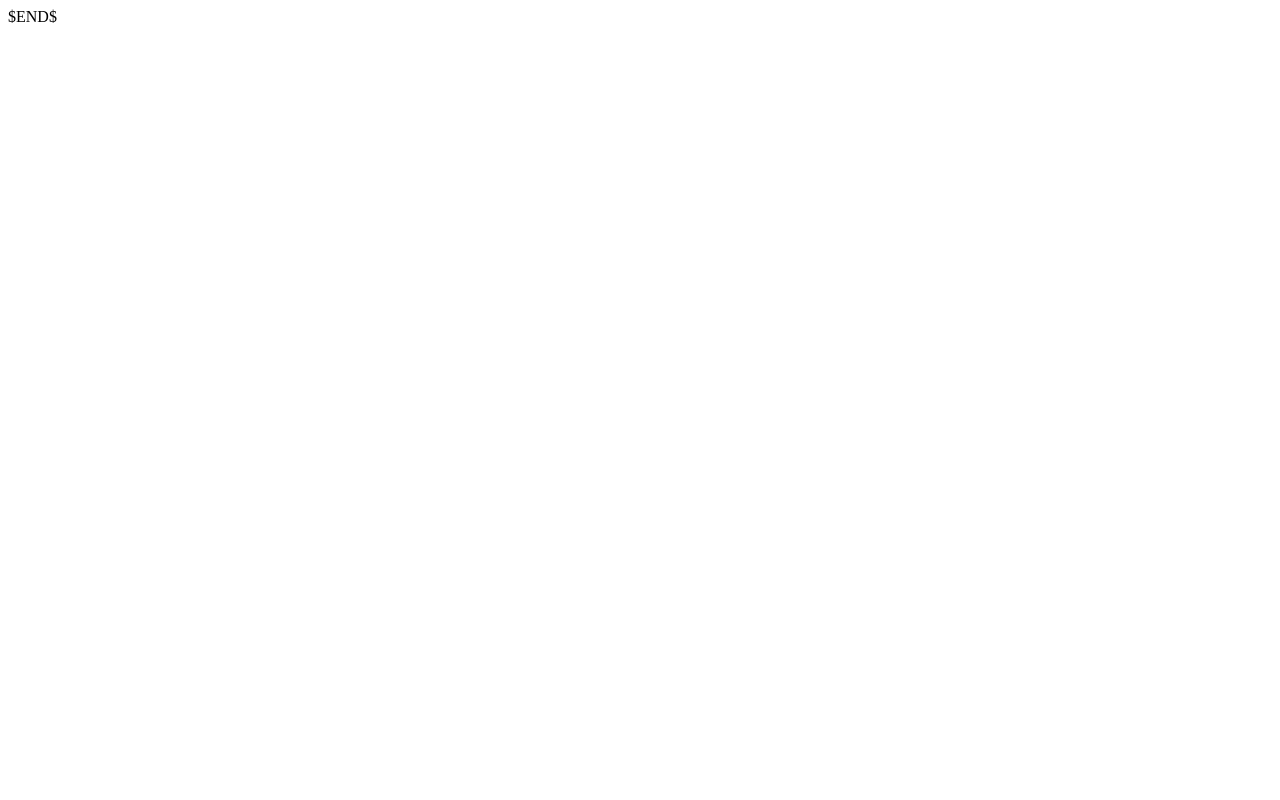
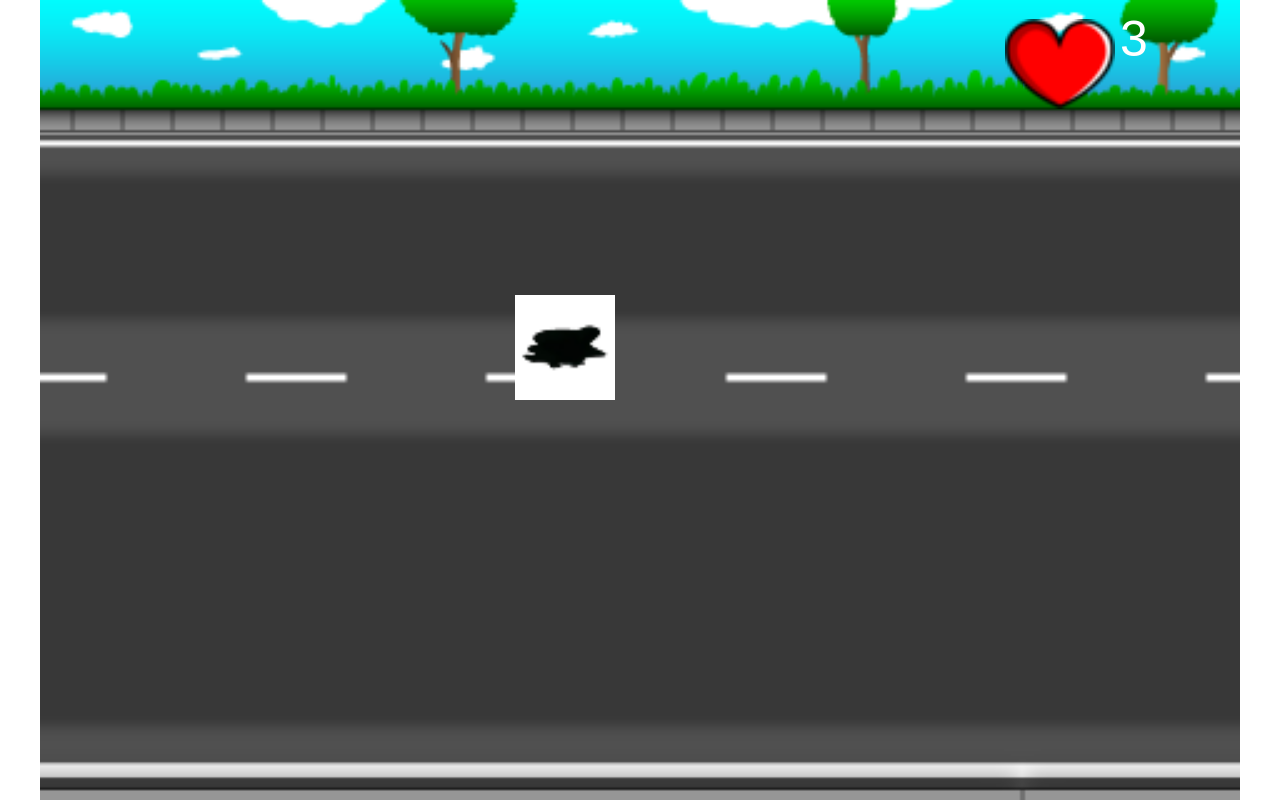
Before and after one commit to enriquead/JuegoCoches, a plain HTML site: page index.html in a window 1280 px wide. Drawn offline with Linux system fonts and the light colour scheme.

Commit message:
Mapa serializado, Niveles, meta y charcos de aceite

```diff
--- a/Main.js
+++ b/Main.js
@@ -0,0 +1,36 @@
+// Canvas y contexto del Canvas
+var canvas = document.getElementById("canvas");
+var contexto = canvas.getContext("2d");
+var escaladoMinimo = 1;
+
+// Capas
+var gameLayer;
+// Controles
+var controles = {};
+
+// Inicio capas y bucle del juego
+function iniciarJuego() {
+    gameLayer = new GameLayer();
+    setInterval(loop, 1000 / 30);
+}
+
+function loop(){
+    gameLayer.actualizar();
+    gameLayer.procesarControles();
+    gameLayer.dibujar();
+}
+// Cambio de escalado
+window.addEventListener('load', resize, false);
+
+function resize() {
+    console.log("Resize")
+    var escaladoAncho = parseFloat(window.innerWidth / canvas.width);
+    var escaladoAlto = parseFloat(window.innerHeight / canvas.height);
+
+    escaladoMinimo = Math.min(escaladoAncho, escaladoAlto);
+
+    canvas.width = canvas.width*escaladoMinimo;
+    canvas.height = canvas.height*escaladoMinimo;
+
+    contexto.scale(escaladoMinimo,escaladoMinimo);
+}
--- a/index.html
+++ b/index.html
@@ -1,10 +1,38 @@
 <!DOCTYPE html>
-<html lang="en">
+<html>
 <head>
-    <meta charset="UTF-8">
-    <title>$Title$</title>
+    <meta charset="utf-8" />
+    <meta http-equiv="Cache-Control" content="no-cache, no-store, must-revalidate" />
+    <meta http-equiv="Pragma" content="no-cache" />
+    <meta http-equiv="Expires" content="0" />
+
+    <title>Juego de Coches</title>
+    <style>
+        * { padding: 0; margin: 0; }
+        canvas {
+            background: #eee;
+            display: block;
+            margin: 0 auto;
+        }
+    </style>
 </head>
 <body>
-$END$
+
+<canvas id="canvas" width="480" height="320"></canvas>
+<script src="src/Globales.js"></script>
+<script src="src/layers/Layer.js"></script>
+    <script src="src/layers/GameLayer.js"></script>
+<script src = "src/GestorAudio.js"></script>
+<script src="src/modelos/Texto.js"></script>
+<script src="src/modelos/Modelo.js"></script>
+    <script src= "src/modelos/Jugador.js"></script>
+    <script src= "src/modelos/EnemigoRectilineo.js"></script>
+    <script src="src/modelos/Fondo.js"></script>
+    <script src="src/modelos/ElementoEstatico.js"></script>
+<script src="src/EventosTeclado.js"></script>
+<script src="src/Res.js"></script>
+<script src="src/graficos/Animacion.js"></script>
+<script src="Main.js"></script>
+
 </body>
 </html>
--- a/src/EventosTeclado.js
+++ b/src/EventosTeclado.js
@@ -0,0 +1,36 @@
+var teclas = [];
+
+window.addEventListener('keydown', onKeyDown, false);
+window.addEventListener('keyup', onKeyUp, false);
+
+function onKeyDown( event) {
+    // agregar la tecla pulsada si no estaba
+    var posicion = teclas.indexOf(event.keyCode);
+    if ( posicion == -1 ) {
+        teclas.push(event.keyCode);
+        switch (event.keyCode) {
+            case 38:
+                controles.moverY = 1;
+                break;
+            case 40:
+                controles.moverY = -1
+                break;
+        }
+    }
+
+
+}
+
+function onKeyUp( event) {
+    // sacar la tecla pulsada
+    var posicion = teclas.indexOf(event.keyCode);
+    teclas.splice( posicion, 1);
+    switch (event.keyCode) {
+        case 38:
+            controles.moverY = 0;
+            break;
+        case 40:
+            controles.moverY = 0;
+            break;
+    }
+}
--- a/src/GestorAudio.js
+++ b/src/GestorAudio.js
@@ -0,0 +1,18 @@
+var musicaAmbiente = new Audio("res/level1.mp3");
+musicaAmbiente.loop = true;
+
+var efectos = {
+    explosion : "res/explosion.mp3"}
+
+function reproducirMusica() {
+   // musicaAmbiente.play();
+}
+
+function pararMusica() {
+    musicaAmbiente.stop();
+}
+
+function reproducirEfecto( srcEfecto ) {
+    var efecto = new Audio( srcEfecto );
+    efecto.play();
+}
--- /dev/null
+++ b/src/Globales.js
@@ -0,0 +1,2 @@
+var nivelActual = 0;
+var nivelMaximo = 2;
--- a/src/Res.js
+++ b/src/Res.js
@@ -0,0 +1,33 @@
+var cache = [];
+// Lista re recursos a precargar
+var imagenes = {
+    deportivo : "res/deportivo_1.png",
+    crash_deportivo : "res/animacion_deportivo_crash.png",
+    golpe_deportivo: "res/animacion_deportivo_golpe.png",
+    animacion_deportivo : "res/animacion_deportivo.png",
+    fondo1 : "res/escenario_1.png",
+    fondo2 : "res/escenario_2.png",
+    fondo3 : "res/escenario_3.png",
+    meta : "res/meta.png",
+    enemigo_rectilineo: "res/cani_1.png",
+    animacion_enemigo_rectilineo : "res/animacion_cani.png",
+    animacion_crash_enemigo_rectilineo: "res/animacion_cani_crash.png",
+    corazon: "res/corazon.png",
+    aceite: "res/oil_puddle.png"
+};
+
+var rutasImagenes = Object.values(imagenes);
+cargarImagenes(0);
+
+function cargarImagenes(indice){
+        cache[rutasImagenes[indice]] = new Image();
+        cache[rutasImagenes[indice]].src = rutasImagenes[indice];
+        cache[rutasImagenes[indice]].onload = function(){
+            if ( indice < rutasImagenes.length-1 ){
+                indice++;
+                cargarImagenes(indice);
+            } else {
+                iniciarJuego();
+            }
+        }
+}
--- a/src/graficos/Animacion.js
+++ b/src/graficos/Animacion.js
@@ -0,0 +1,54 @@
+class Animacion {
+
+    constructor(imagenSrc, modeloAncho, modeloAlto, velocidadRefresco, framesTotales) {
+        this.imagen = new Image();
+        this.imagen.src = imagenSrc;
+
+        this.modeloAncho = modeloAncho;
+        this.modeloAlto = modeloAlto;
+        this.velocidadRefresco = velocidadRefresco;
+        this.framesTotales = framesTotales;
+
+        this.frameActual = 0;
+        this.frameAncho = this.imagen.width / this.framesTotales;
+        this.frameAlto = this.imagen.height;
+
+        this.rectanguloDibujo = {};
+        this.rectanguloDibujo.x = 0;
+        this.rectanguloDibujo.y = 0;
+        this.rectanguloDibujo.ancho = this.frameAncho;
+        this.rectanguloDibujo.alto = this.frameAlto;
+
+        this.ultimaActualizacion = 0;
+    }
+
+    actualizar (){
+        this.ultimaActualizacion++;
+        if (this.ultimaActualizacion > this.velocidadRefresco) {
+            this.ultimaActualizacion = 0;
+            // actualizar el frame
+            this.frameActual++;
+            // Si llega al último frame evuelve al primero
+            if (this.frameActual >= this.framesTotales) {
+                // reiniciar, es infinita
+                this.frameActual = 0;
+            }
+        }
+        // actualizar el rectangulo (siguiente frame)
+        this.rectanguloDibujo.x = this.frameActual * this.frameAncho;
+    }
+
+    dibujar (x, y){
+        contexto.drawImage(
+            this.imagen,
+            this.rectanguloDibujo.x,
+            this.rectanguloDibujo.y,
+            this.rectanguloDibujo.ancho,
+            this.rectanguloDibujo.alto,
+            x - this.modeloAncho/2 ,
+            y - this.modeloAlto/2,
+            this.modeloAncho,
+            this.modeloAlto);
+    }
+
+}
--- a/src/layers/GameLayer.js
+++ b/src/layers/GameLayer.js
@@ -0,0 +1,129 @@
+class GameLayer extends Layer {
+
+    constructor() {
+        super();
+        this.iniciar();
+    }
+
+    iniciar() {
+        reproducirMusica();
+        this.fondoVidas = new Fondo(imagenes.corazon,480*0.85,320*0.08);
+
+        this.enemigos = [];
+        this.oilPuddles = [];
+
+        this.fondo = new Fondo(imagenes.fondo1,480*0.5,320*0.5);
+        this.cargarMapa("res/"+nivelActual+".txt");
+        this.vidas = new Texto(this.jugador.vidas,480*0.9,320*0.07 );
+    }
+
+    actualizar (){
+
+        if (this.meta.colisiona(this.jugador)) {
+            nivelActual++;
+            if (nivelActual > nivelMaximo) {
+                nivelActual = 0;
+            }
+            this.iniciar();
+        }
+
+        this.fondo.vx = -7;
+        this.fondo.actualizar();
+        this.jugador.actualizar();
+        for (var i=0; i < this.enemigos.length; i++){
+            this.enemigos[i].actualizar();
+        }
+        // Colisiones
+        for (var i=0; i < this.enemigos.length; i++){
+            if ( this.jugador.colisiona(this.enemigos[i])){
+                reproducirEfecto(efectos.explosion);
+                this.iniciar();
+            }
+        }
+
+
+    }
+    calcularScroll(){
+        this.scrollX = this.jugador.x -200;
+    }
+    dibujar (){
+
+        this.calcularScroll();
+        this.fondo.dibujar();
+        this.meta.dibujar(this.scrollX);
+        for (var i=0; i < this.oilPuddles.length; i++){
+            this.oilPuddles[i].dibujar(this.scrollX);
+        }
+        this.jugador.dibujar(this.scrollX);
+        for (var i=0; i < this.enemigos.length; i++){
+            this.enemigos[i].dibujar(this.scrollX);
+        }
+        this.fondoVidas.dibujar();
+        this.vidas.dibujar();
+
+    }
+
+    procesarControles() {
+        // Eje Y
+        if ( controles.moverY > 0 ){
+            this.jugador.moverY(-1);
+
+        } else if ( controles.moverY < 0 ){
+            this.jugador.moverY(1);
+
+        } else {
+            this.jugador.moverY(0);
+        }
+
+    }
+
+    cargarMapa(ruta){
+        var fichero = new XMLHttpRequest();
+        fichero.open("GET", ruta, false);
+
+        fichero.onreadystatechange = function () {
+            var texto = fichero.responseText;
+            var lineas = texto.split('\n');
+            for (var i = 0; i < lineas.length; i++){
+                var linea = lineas[i];
+                for (var j = 0; j < linea.length; j++){
+                    var simbolo = linea[j];
+                    var x = 40/2 + j * 40; // x central
+                    var y = 32 + i * 32; // y de abajo
+                    this.cargarObjetoMapa(simbolo,x,y);
+                }
+            }
+        }.bind(this);
+
+        fichero.send(null);
+    }
+
+    cargarObjetoMapa(simbolo, x, y){
+        switch(simbolo) {
+            case "1":
+                this.jugador = new Jugador(x, y);
+                this.jugador.y = this.jugador.y - this.jugador.alto/2;
+                break;
+            case "R":
+                var enemigo = new EnemigoRectilineo(x,y);
+                enemigo.y = enemigo.y - enemigo.alto/2;
+                this.enemigos.push(enemigo);
+                break;
+            case "M":
+                this.meta = new ElementoEstatico(imagenes.meta, x,y);
+                this.meta.y = this.meta.y - this.meta.alto/2;
+                break;
+            case "O":
+                var oilPuddle = new ElementoEstatico(imagenes.aceite,x,y);
+                oilPuddle.y = oilPuddle.y - oilPuddle.alto/2;
+                this.oilPuddles.push(oilPuddle);
+                break;
+
+
+
+        }
+    }
+
+
+
+}
--- a/src/modelos/EnemigoRectilineo.js
+++ b/src/modelos/EnemigoRectilineo.js
@@ -0,0 +1,26 @@
+class EnemigoRectilineo extends Modelo {
+
+    constructor(x, y) {
+        super(imagenes.enemigo_rectilineo, x, y)
+        this.aMover = new Animacion(imagenes.animacion_enemigo_rectilineo,
+            this.ancho, this.alto, 5, 6);
+        // Ref a la animación actual
+        this.animacion = this.aMover;
+
+        this.vy = 0;
+        this.vx = 3;
+    }
+
+    actualizar (){
+        this.animacion.actualizar();
+        this.x = this.x + this.vx;
+    }
+    dibujar (scrollX){
+        scrollX = scrollX || 0;
+        this.animacion.dibujar(this.x - scrollX, this.y);
+    }
+
+
+
+
+}
--- a/src/modelos/Fondo.js
+++ b/src/modelos/Fondo.js
@@ -0,0 +1,48 @@
+class Fondo extends Modelo{
+    constructor(rutaImagen,x,y){
+        super(rutaImagen,x,y);
+        this.vx = 0;
+    }
+
+    actualizar(){
+        if ( this.vx != 0) {
+            if ( this.fondoAux == null){
+                this.fondoAux =
+                    new Fondo(imagenes.fondo1, this.x, this.y);
+            }
+
+            this.x = this.x + this.vx;
+
+            // margen derecho se sale por la izquierda
+            if (this.x + this.ancho / 2 < 0) {
+                // vuelve a aparecer por la parte derecha
+                this.x = 480 + this.ancho / 2;
+            }
+            // margen izquierdo se sale por la derecha
+            if (this.x - this.ancho / 2 > 480 ) {
+                // vuelve a la parte izquierda
+                this.x = 0 - this.ancho / 2;
+            }
+        }
+    }
+    dibujar(){
+        super.dibujar();
+
+        if ( this.fondoAux != null ) {
+            // hueco por la izquierda
+            if ( this.x - this.ancho/2 > 0){
+                // pintar auxiliar por la izquierda
+                this.fondoAux.x = this.x - this.ancho;
+            }
+            // hueco por la derecha
+            if (this.x + this.ancho/2 < 480){
+                // pintar auxiliar por la derecha
+                this.fondoAux.x =this.x + this.ancho;
+            }
+            this.fondoAux.dibujar();
+        }
+    }
+
+
+
+}
--- a/src/modelos/Jugador.js
+++ b/src/modelos/Jugador.js
@@ -0,0 +1,51 @@
+class Jugador extends Modelo {
+
+    constructor(x, y) {
+        super(imagenes.deportivo , x, y);
+
+        this.aMover = new Animacion(imagenes.animacion_deportivo,
+            this.ancho, this.alto, 5, 6);
+        // Ref a la animación actual
+        this.animacion = this.aMover;
+        this.vx = 5; //VelocidadX no controlable por el jugador
+        this.vy = 0; //VelocidadY controlable por jugador
+        this.vidas = 3;
+    }
+
+    actualizar(){
+        if (this.tiempoInvulnerable > 0 ){
+            this.tiempoInvulnerable --;
+        }
+
+        this.animacion.actualizar();
+        this.x = this.x + this.vx;
+        this.y = this.y + this.vy;
+    }
+
+    moverY(direccion){
+        this.vy = direccion * 4;
+    }
+
+    dibujar (scrollX){
+        scrollX = scrollX || 0;
+        if ( this.tiempoInvulnerable > 0) {
+            contexto.globalAlpha = 0.5;
+            this.animacion.dibujar(this.x - scrollX, this.y);
+            contexto.globalAlpha = 1;
+        } else {
+            this.animacion.dibujar(this.x - scrollX, this.y);
+        }
+
+    }
+
+    golpeado (){
+        if (this.tiempoInvulnerable <= 0) {
+            if (this.vidas > 0) {
+                this.vidas--;
+                this.tiempoInvulnerable = 100;
+            }
+        }
+    }
+
+
+}
--- a/src/modelos/Modelo.js
+++ b/src/modelos/Modelo.js
@@ -0,0 +1,32 @@
+class Modelo {
+
+    constructor(imagenRuta, x, y) {
+        this.imagen = cache[imagenRuta];
+        this.x = x;
+        this.y = y;
+        this.ancho = this.imagen.width;
+        this.alto = this.imagen.height;
+    }
+
+    dibujar (scrollX){
+        scrollX = scrollX || 0;
+        contexto.drawImage(this.imagen,
+            this.x - this.imagen.width/2 - scrollX,
+            this.y - this.imagen.height/2);
+    }
+
+    colisiona (modelo){
+        var colisiona = false;
+
+        if ( modelo.x - modelo.ancho/2 <=  this.x + this.ancho/2
+            && modelo.x + modelo.ancho/2 >= this.x - this.ancho/2
+            && this.y + this.alto/2 >= modelo.y - modelo.alto/2
+            && this.y - this.alto/2 <= modelo.y + modelo.alto/2 ){
+               colisiona = true;
+        }
+        return colisiona;
+    }
+
+
+
+}
--- a/src/modelos/Texto.js
+++ b/src/modelos/Texto.js
@@ -0,0 +1,16 @@
+class Texto {
+
+    constructor(valor, x, y) {
+        this.valor = valor;
+        this.x = x;
+        this.y = y;
+    }
+
+    dibujar (){
+        contexto.font = "20px Arial";
+        contexto.fillStyle = "white";
+        contexto.textAlign = "left";
+        contexto.fillText(this.valor,this.x,this.y);
+    }
+
+}
```
Also changed, not shown: src/layers/Layer.js (+28 -0 lines), src/modelos/ElementoEstatico.js (added, +7 -0 lines), res/0.txt (added), res/1.txt (added), res/2.txt (added), res/oil_puddle.png (added).
